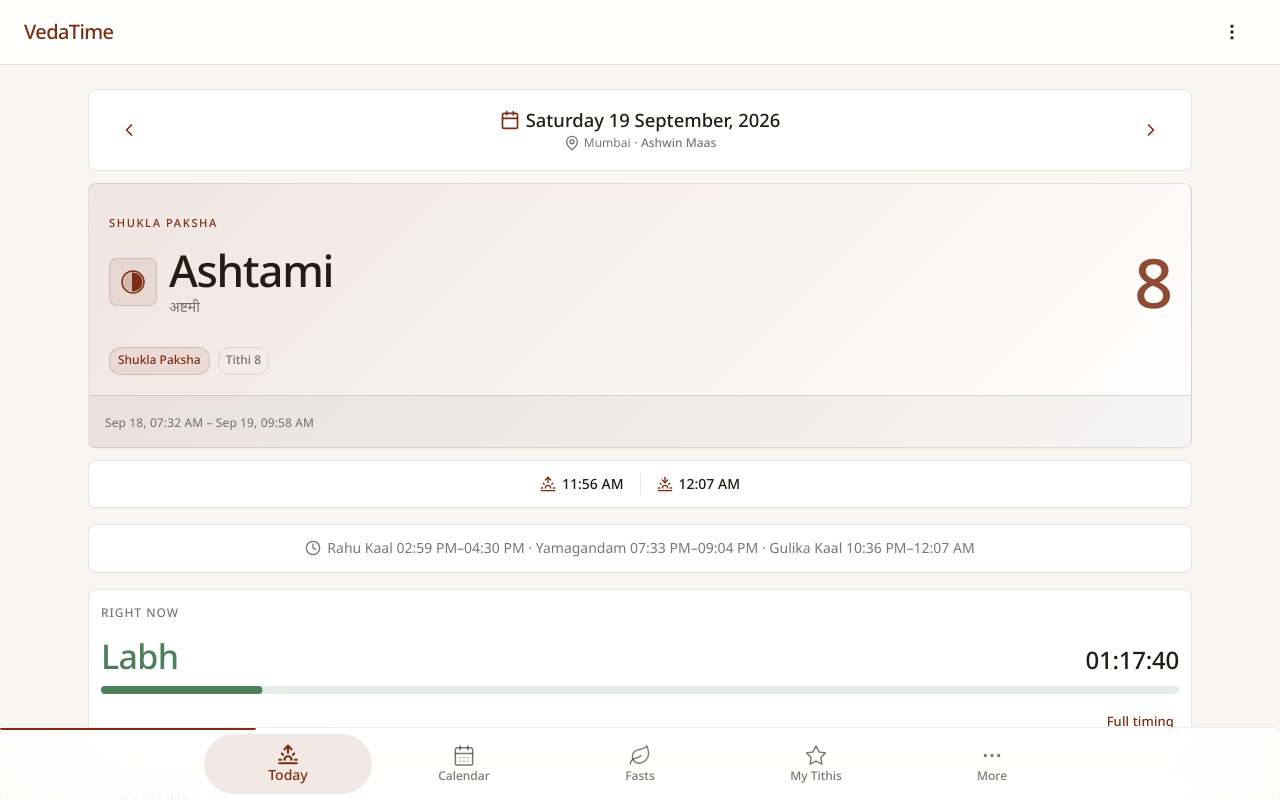
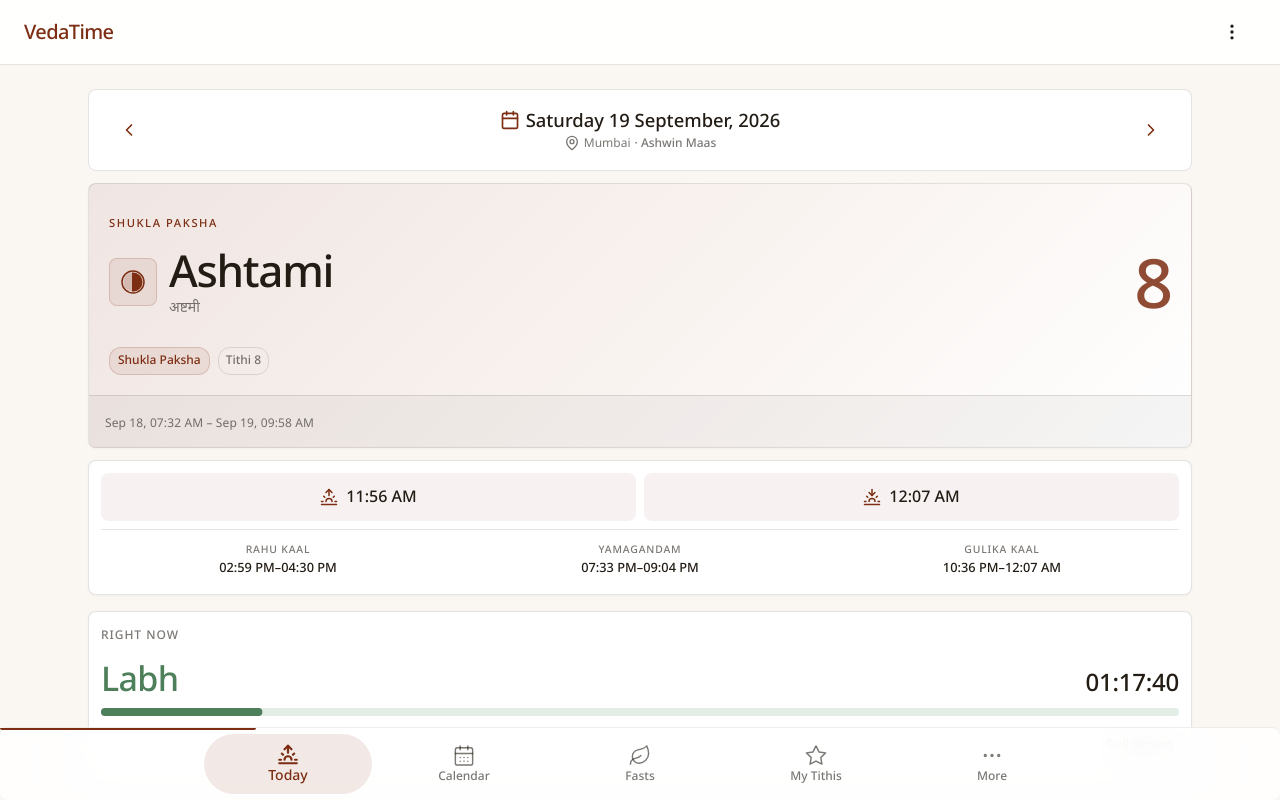
Before and after one commit to NaveenKoti/PanchangPro, a React (Vite) app: page / in a window 1280 px wide. Both pictures are taken after a click on the button "Skip setup". Shown: the top 800 px of the page. Built offline with nearby package versions, Linux system fonts and the light colour scheme.

Commit message:
style: sacred-times tile card, week numeral tiles, editorial headers, xs grid air

```diff
--- a/src/components/WeeklyAgenda.tsx
+++ b/src/components/WeeklyAgenda.tsx
@@ -165,6 +165,8 @@ export const WeeklyAgenda: React.FC<WeeklyAgendaProps> = ({
                   minWidth: 48,
                   minHeight: 48,
                   flexShrink: 0,
+                  borderRadius: 1,
+                  bgcolor: (theme) => alpha(theme.palette.primary.main, theme.palette.mode === 'dark' ? 0.12 : 0.06),
                 }}
               >
                 <Typography
--- a/src/screens/CalendarScreen.tsx
+++ b/src/screens/CalendarScreen.tsx
@@ -518,8 +518,8 @@ export const CalendarScreen: React.FC<CalendarScreenProps> = ({ onFestivalOpen }
   sx={{
   display: 'grid',
   gridTemplateColumns: 'repeat(7, minmax(0, 1fr))',
-  gap: { sm: '6px', md: '8px' },
-  p: { sm: '6px', md: '8px' },
+  gap: { xs: '2px', sm: '6px', md: '8px' },
+  p: { xs: '4px', sm: '6px', md: '8px' },
   width: '100%',
   overflow: 'visible',
   boxSizing: 'border-box',
--- a/src/screens/FastsScreen.tsx
+++ b/src/screens/FastsScreen.tsx
@@ -263,9 +263,9 @@ export const FastsScreen: React.FC<FastsScreenProps> = ({ onFestivalOpen }) => {
               sx={{
                 fontWeight: 500,
                 color: 'text.primary',
-                fontSize: { xs: '1.25rem', sm: '1.5rem' },
+                fontSize: { xs: '1.5rem', sm: '1.75rem' },
                 letterSpacing: '-0.02em',
-                lineHeight: 1.3,
+                lineHeight: 1.25,
               }}
             >
               {t('fasting.title')}
--- a/src/screens/FestivalDetailScreen.tsx
+++ b/src/screens/FestivalDetailScreen.tsx
@@ -533,8 +533,9 @@ export const FestivalDetailScreen: React.FC<FestivalDetailScreenProps> = ({
 
                 color: 'primary.main',
                 fontSize: { xs: '1.8rem', sm: '2.5rem', md: '3rem', lg: '3.5rem' },
+                letterSpacing: '-0.03em',
                 mb: 1,
-                lineHeight: 1.2,
+                lineHeight: 1.15,
                 wordBreak: 'break-word',
               }}
             >
--- a/src/screens/MyTithisScreen.tsx
+++ b/src/screens/MyTithisScreen.tsx
@@ -474,7 +474,9 @@ export const MyTithisScreen: React.FC = () => {
                   sx={{
                     fontWeight: 500,
                     color: 'text.primary',
-                    fontSize: isTablet ? '1.5rem' : '1.25rem',
+                    fontSize: isTablet ? '1.75rem' : '1.5rem',
+                    letterSpacing: '-0.02em',
+                    lineHeight: 1.25,
                   }}
                 >
                   {t('myTithis.title')}
--- a/src/screens/TodayScreen.tsx
+++ b/src/screens/TodayScreen.tsx
@@ -22,6 +22,7 @@ import {
   Button,
   useTheme as useMuiTheme,
 } from '@mui/material';
+import { alpha } from '@mui/material/styles';
 import {
   MapPin,
   ChevronLeft,
@@ -558,36 +559,58 @@ export const TodayScreen: React.FC<TodayScreenProps> = ({ onFestivalOpen }) => {
         />
       </Box>
 
-      {/* ========== 3. SINGLE SUNRISE/SUNSET LINE ========== */}
+      {/* ========== 3. SACRED TIMES (sun line + inauspicious periods, Mira tile rows) ========== */}
       <SectionCard dense>
-        <Box sx={{ display: 'flex', alignItems: 'center', justifyContent: 'center', gap: 2, flexWrap: 'wrap' }}>
-          <Box sx={{ display: 'flex', alignItems: 'center', gap: 0.75 }}>
-            <Sunrise size={16} color={muiTheme.palette.primary.main} />
-            <Typography variant="body2" sx={{ fontWeight: 500, color: 'text.primary' }}>
-              {formatTime(panchang.sunrise)}
-            </Typography>
-          </Box>
-          <Divider orientation="vertical" flexItem />
-          <Box sx={{ display: 'flex', alignItems: 'center', gap: 0.75 }}>
-            <Sunset size={16} color={muiTheme.palette.primary.main} />
-            <Typography variant="body2" sx={{ fontWeight: 500, color: 'text.primary' }}>
-              {formatTime(panchang.sunset)}
-            </Typography>
-          </Box>
+        <Box sx={{ display: 'flex', alignItems: 'stretch', justifyContent: 'center', gap: 1 }}>
+          {(
+            [
+              { icon: Sunrise, label: null, value: formatTime(panchang.sunrise) },
+              { icon: Sunset, label: null, value: formatTime(panchang.sunset) },
+            ] as const
+          ).map((row, i) => (
+            <Box
+              key={i}
+              sx={{
+                flex: 1,
+                display: 'flex',
+                alignItems: 'center',
+                justifyContent: 'center',
+                gap: 1,
+                py: 1,
+                px: 1,
+                minHeight: 48,
+                borderRadius: 1,
+                bgcolor: (theme) => alpha(theme.palette.primary.main, theme.palette.mode === 'dark' ? 0.12 : 0.06),
+              }}
+            >
+              <row.icon size={18} color={muiTheme.palette.primary.main} />
+              <Typography variant="body1" sx={{ fontWeight: 500, color: 'text.primary', fontVariantNumeric: 'tabular-nums' }}>
+                {row.value}
+              </Typography>
+            </Box>
+          ))}
         </Box>
-      </SectionCard>
-
-      {/* ========== 4. SINGLE INAUSPICIOUS-PERIODS STRIP (one neutral line) ========== */}
-      <SectionCard dense>
-        <Box sx={{ display: 'flex', alignItems: 'center', justifyContent: 'center', gap: 0.75, flexWrap: 'wrap' }}>
-          <Clock size={16} color={muiTheme.palette.text.secondary} />
-          <Typography variant="body2" sx={{ color: 'text.secondary', textAlign: 'center' }}>
-            {t('panchang.rahuKaal')} {formatTime(panchang.rahuKaal.start)}–{formatTime(panchang.rahuKaal.end)}
-            {' · '}
-            {t('panchang.yamagandam') || 'Yamagandam'} {formatTime(panchang.yamagandam.start)}–{formatTime(panchang.yamagandam.end)}
-            {' · '}
-            {t('panchang.gulikaKaal') || 'Gulika'} {formatTime(panchang.gulikaKaal.start)}–{formatTime(panchang.gulikaKaal.end)}
-          </Typography>
+        <Divider sx={{ my: 1 }} />
+        <Box sx={{ display: 'flex', alignItems: 'stretch', justifyContent: 'center', gap: 1 }}>
+          {(
+            [
+              { label: t('panchang.rahuKaal'), value: `${formatTime(panchang.rahuKaal.start)}–${formatTime(panchang.rahuKaal.end)}` },
+              { label: t('panchang.yamagandam') || 'Yamagandam', value: `${formatTime(panchang.yamagandam.start)}–${formatTime(panchang.yamagandam.end)}` },
+              { label: t('panchang.gulikaKaal') || 'Gulika', value: `${formatTime(panchang.gulikaKaal.start)}–${formatTime(panchang.gulikaKaal.end)}` },
+            ] as const
+          ).map((row) => (
+            <Box key={row.label} sx={{ flex: 1, minWidth: 0, textAlign: 'center', py: 0.5 }}>
+              <Typography
+                variant="caption"
+                sx={{ display: 'block', color: 'text.secondary', fontSize: '0.65rem', textTransform: 'uppercase', letterSpacing: '0.08em', fontWeight: 500 }}
+              >
+                {row.label}
+              </Typography>
+              <Typography variant="body2" sx={{ fontWeight: 500, color: 'text.primary', fontVariantNumeric: 'tabular-nums', fontSize: '0.8rem' }}>
+                {row.value}
+              </Typography>
+            </Box>
+          ))}
         </Box>
       </SectionCard>
 
```
